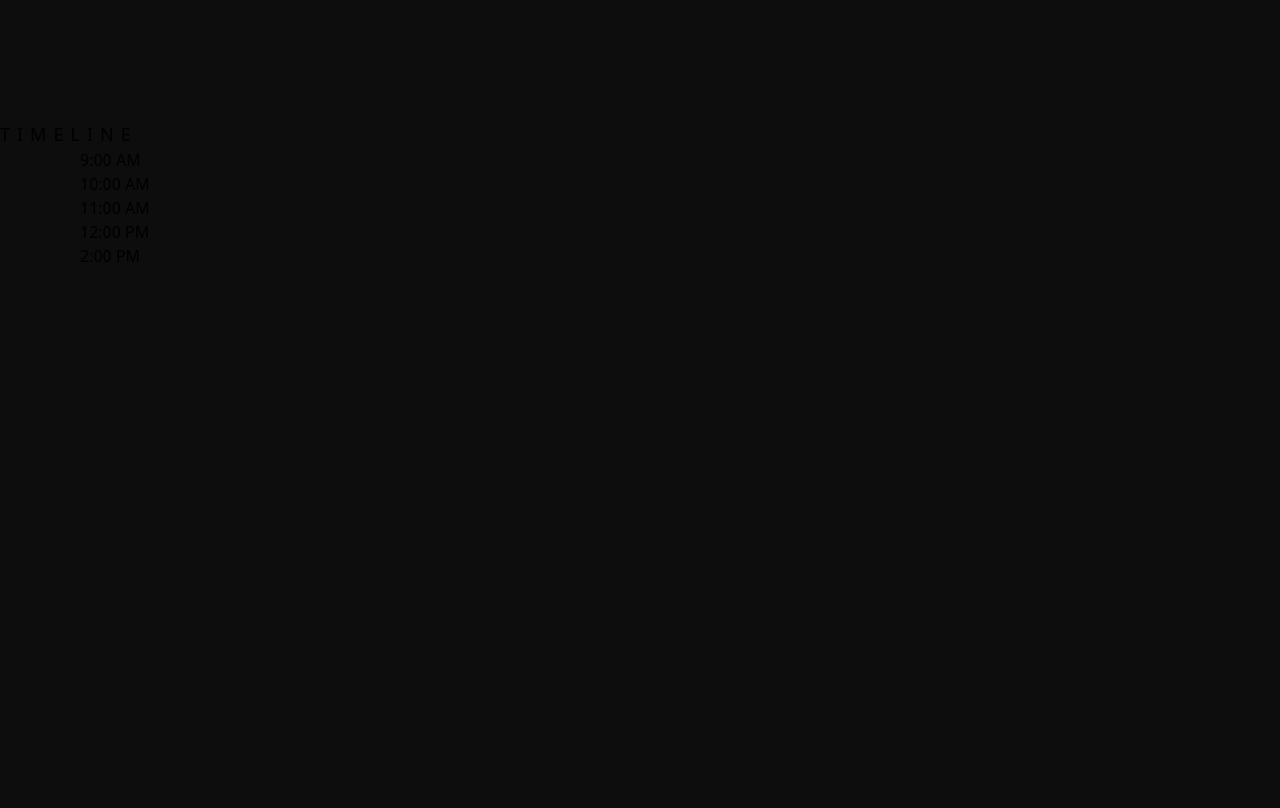
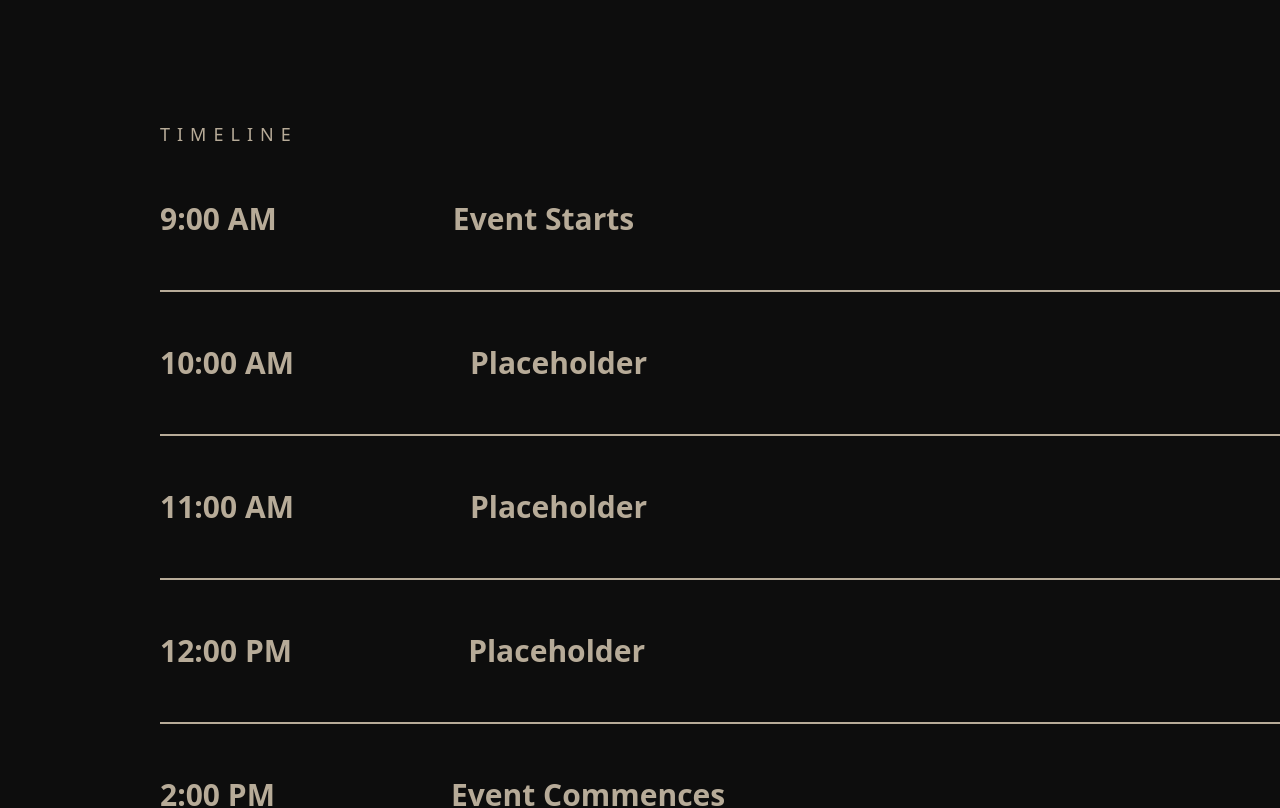
Before and after one commit to CodeChefVIT/cookoff23-landing, a Next.js app in the folder cookoff24-landing/: page /landing in a window 1280 px wide. Shown: the part 1480-2288 px from the top of the page. Built offline with nearby package versions, Linux system fonts and the light colour scheme.

Commit message:
feat:timeline

```diff
--- a/cookoff24-landing/src/components/Timeline.js
+++ b/cookoff24-landing/src/components/Timeline.js
@@ -6,14 +6,19 @@ const Timeline = () => {
     { time: "12:00 PM", event: "Placeholder" },
     { time: "2:00 PM", event: "Event Commences" },
   ];
+  console.log(100/events.length);
   return (
     <div className="h-[100vh]">
-      <div className="text-lg font-normal tracking-[7px]">TIMELINE</div>
-      <div className="flex flex-col">
+      <div className="text-lg font-normal tracking-[7px] ml-40 text-grey">TIMELINE</div>
+      <div className="flex flex-col h-[90%]">
         {events.map((e) => {
-          return (<div className="flex justify-between ml-20">
-            <div>{e.time}</div>
-            <div>{e.event}</div>
+          return (<div
+            // className={`flex ml-40 h-[20%]`}
+            className={`flex ml-40 h-[${100/events.length}%] border-b-2 border-grey gap-44 text-grey text-3xl font-semibold`}
+
+          >
+            <div className=" flex flex-col justify-center">{e.time}</div>
+            <div className="flex flex-col justify-center">{e.event}</div>
           </div>);
         })}
       </div>
```
